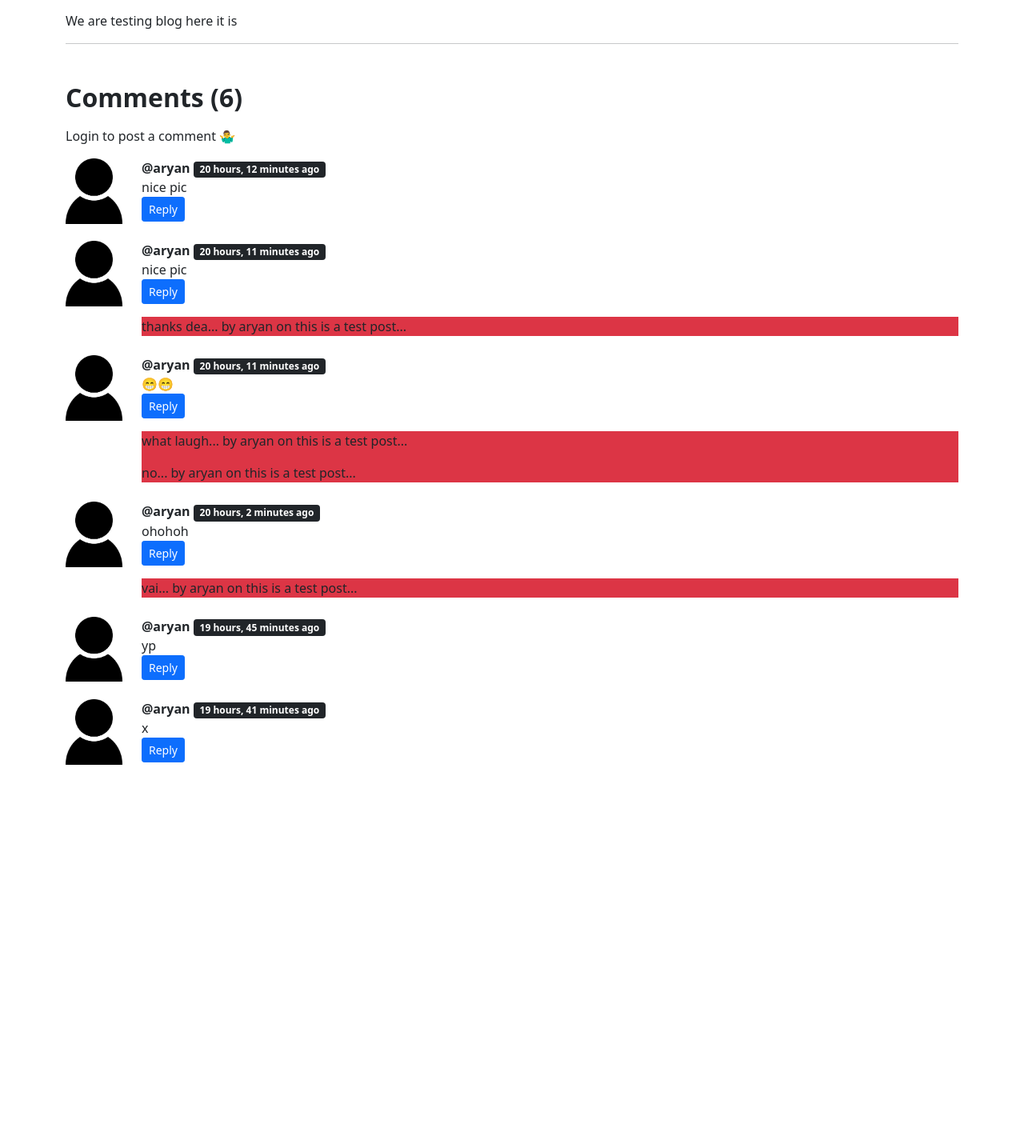
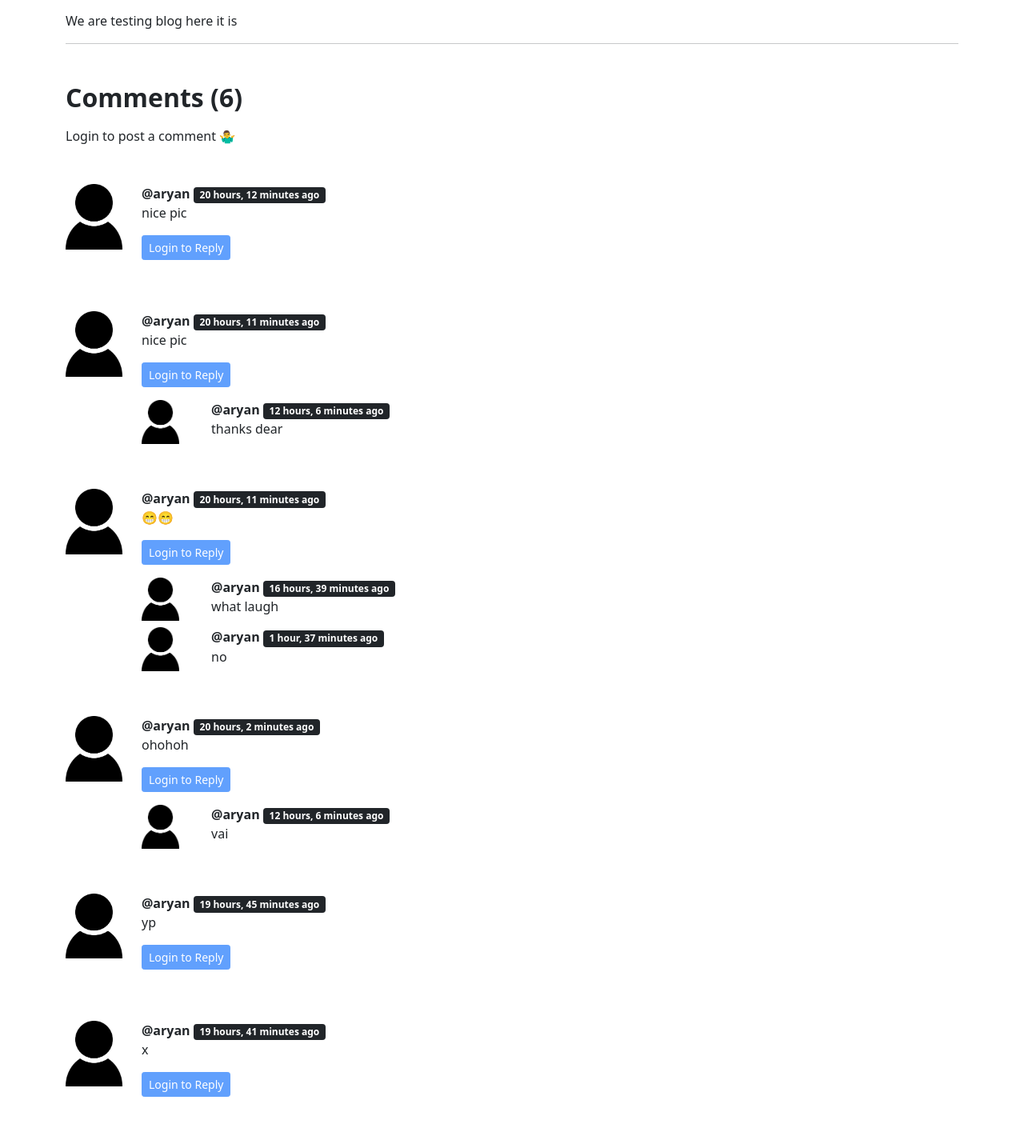
Before and after one commit to Aryan-ki-codepanti/django-blog, a Django app: a page that uses templates/blog/blogPost.html in a window 1280 px wide. Shown: the part 176-1611 px from the top of the page at 80% size. Before the commit the page ends 1132 px from the top, so only its background shows below. Run offline with Django 3.2, Linux system fonts and the light colour scheme; data comes from the database, SQL or seed files in the repository; both versions use the stored data as it was after the commit.

Commit message:
Reply display in correct way

```diff
--- a/templates/blog/blogPost.html
+++ b/templates/blog/blogPost.html
@@ -38,7 +38,7 @@
         </div>
 
             {% for comment in comments %}
-                <div class="row my-2">
+                <div class="row my-5">
                     <div class="col-md-1">
                         <img class="w-100" src="{% static 'img/user.png' %}" alt="user">
                     </div>
@@ -51,8 +51,11 @@
                         </p>
 
                         <div class="reply">
+                            {% if request.user.is_authenticated %}
+                                <!-- Reply collapse form -->
+                                <div>
                                     <p>
-                                <button class="btn btn-sm btn-primary" type="button" data-bs-toggle="collapse" data-bs-target="#collapse{{ comment.sno }}" aria-expanded="false" aria-controls="collapse">
+                                        <button class="mt-2 btn btn-sm btn-primary" type="button" data-bs-toggle="collapse" data-bs-target="#collapse{{ comment.sno }}" aria-expanded="false" aria-controls="collapse">
                                             Reply
                                         </button>
                                     </p>
@@ -65,10 +68,43 @@
                                             </form>
                                         </div>
                                     </div>
+                                </div>
 
-                            <div class="replies bg-danger my-2">
+                            {% else %}
+                                <!-- Reply collapse form -->
+                                <div>
+                                    <p>
+                                        <button class="btn btn-sm btn-primary mt-3" type="button" data-bs-toggle="collapse" data-bs-target="#collapse{{ comment.sno }}" aria-expanded="false" aria-controls="collapse" disabled>
+                                            Login to Reply
+                                        </button>
+                                    </p>
+                                    <div class="collapse" id="collapse{{ comment.sno }}">
+                                        <div class="card card-body my-2">
+                                            <form method="POST" action="{% url  'PostReply' post.sno comment.sno  %}">
+                                                {% csrf_token %}
+                                                <input type="text" class="form-control" name="reply" placeholder="Reply here">
+                                                <input type="submit" class="btn btn-primary my-2" value="Submit">
+                                            </form>
+                                        </div>
+                                    </div>
+                                </div>
+                            {% endif %}
+
+                            <div class="replies  my-2">
                                 {% for reply in replyDict|get_val:comment.sno %}
-                                    <p> {{reply}} </p>
+                                    <div class="row my-2">
+                                        <div class="col-md-1">
+                                            <img class="w-75" src="{% static 'img/user.png' %}" alt="user">
+                                        </div>
+                                        <div class="col-md-11 ">
+                                            <p class="mb-0"><strong> @{{ reply.user.username }} </strong>
+                                            <span class="badge badge-light bg-dark">{{ reply.timeStamp|timesince }} ago</span>
+                                            </p>
+                                            <p class="mb-0">
+                                                {{ reply.comment }}
+                                            </p>
+                                        </div>
+                                    </div>
                                 {% endfor %}
                             </div>
 
```
Also changed, not shown: db.sqlite3. Lines whose indentation alone changed are shown as unchanged.
